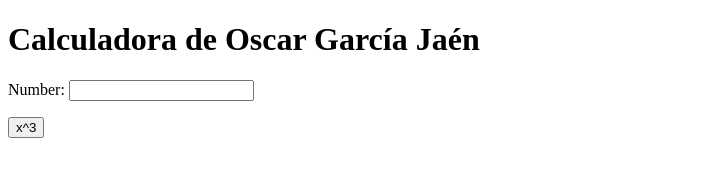
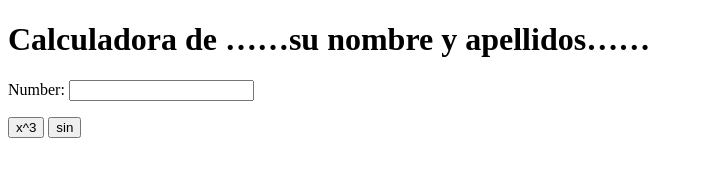
Before and after one commit to oscargarciajaen/4_1_OGJ_my_calculator_2, a plain HTML site: page index.html in a window 1280 px wide. Shown: the whole page, without its empty margins (0-703 px from the left). Drawn offline with Linux system fonts and the light colour scheme.

Commit message:
sin(x) button

```diff
--- a/index.html
+++ b/index.html
@@ -5,17 +5,22 @@
         <meta charset="utf-8">
     </head>
     <body>
-        <h1>Calculadora de Oscar García Jaén</h1>
+        <h1>Calculadora de ……su nombre y apellidos……</h1>
         Number:
         <input type="text" id="n1">
         <p>
             <button onclick="cube()"> x^3 </button>
+            <button onclick="sine()"> sin </button>
         </p>
         <script type="text/javascript">
             function cube() {
                 var num = document.getElementById("n1");
                 num.value = Math.pow(num.value, 3);
             }
+            function sine() {
+                var num = document.getElementById("n1");
+                num.value = Math.sin(num.value);
+            }
         </script>
     </body>
 </html>
```
